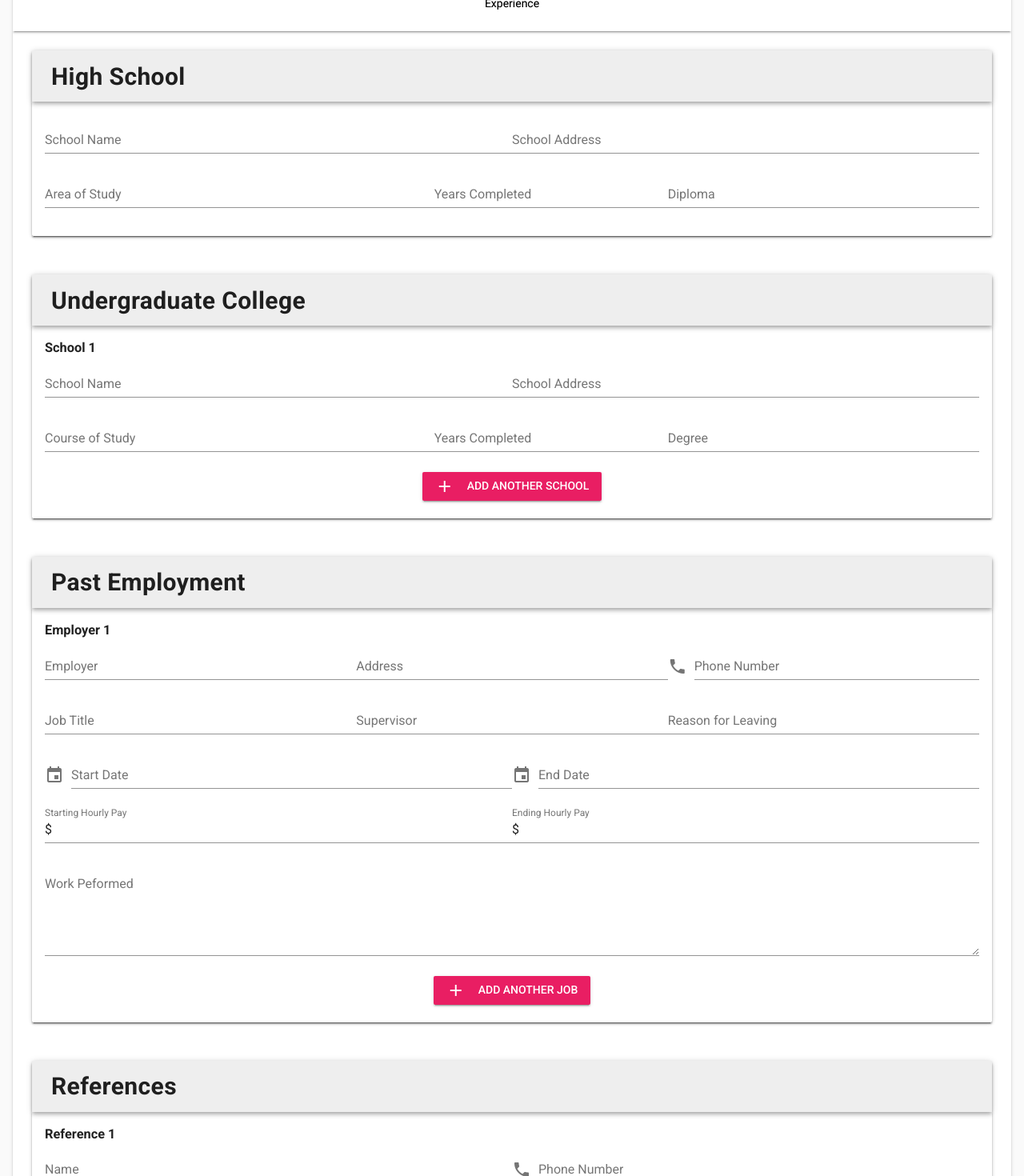
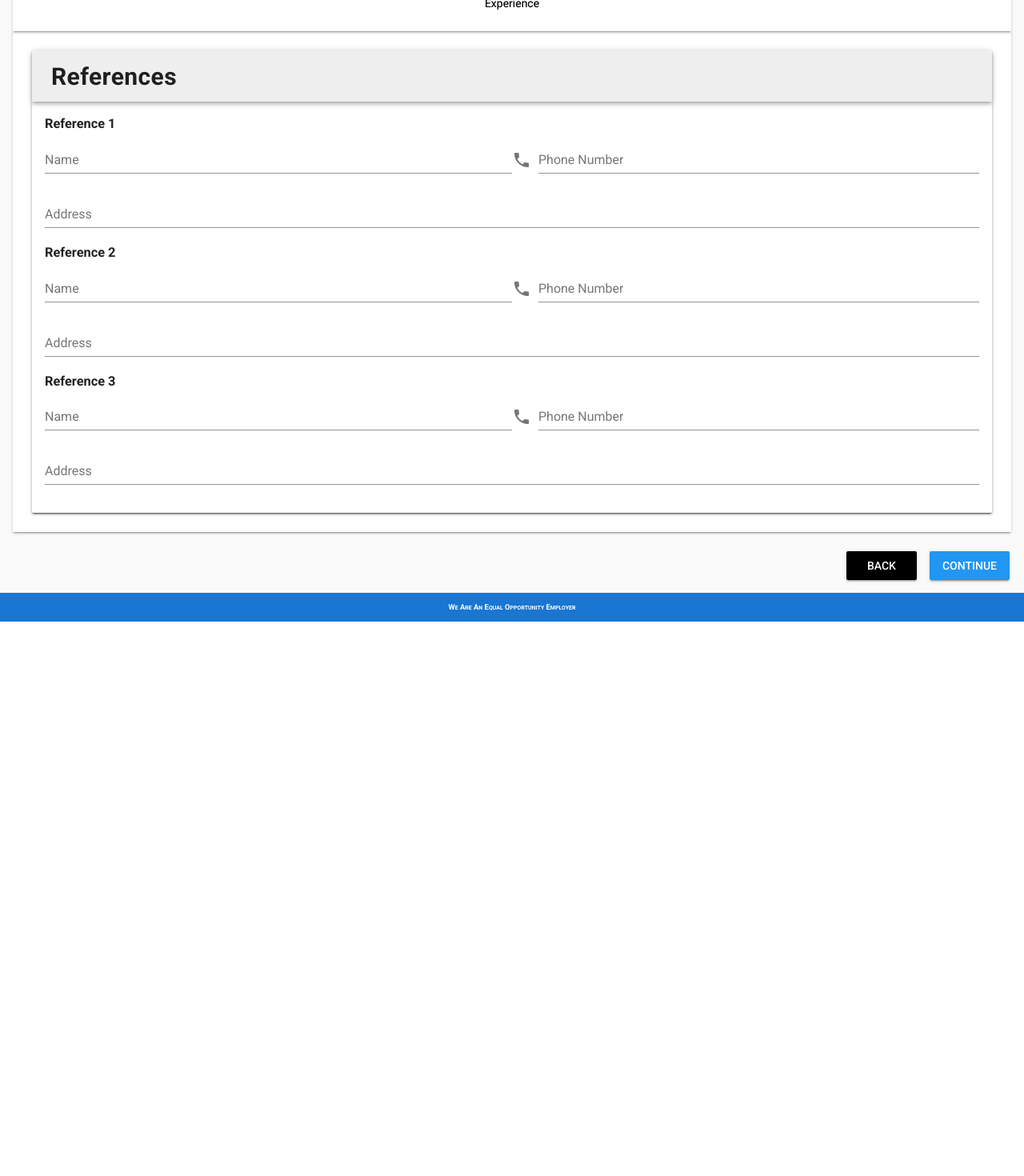
Before and after one commit to I3uckwheat/job-application-form, a Vue app: page /job-app/step2 in a window 1280 px wide. Shown: the part 520-1990 px from the top of the page at 80% size. After the commit the page ends 1297 px from the top, so only its background shows below. Built offline with nearby package versions, Linux system fonts and the light colour scheme.

Commit message:
sets up for reactivity

```diff
--- a/src/components/JobApp/Step2/Step2.vue
+++ b/src/components/JobApp/Step2/Step2.vue
@@ -1,9 +1,9 @@
 <template>
   <v-form ref="form">
-    <high-school-form></high-school-form>
-    <undergrad-school-form></undergrad-school-form>
-    <past-employment-form></past-employment-form>
-    <references-form></references-form>
+    <!-- <high-school-form v-model="highSchool"></high-school-form> -->
+    <!-- <undergrad-school-form v-model="undergrad"></undergrad-school-form> -->
+    <!-- <past-employment-form v-model="pastEmployment"></past-employment-form> -->
+    <references-form v-model="references"></references-form>
   </v-form>
  </template>
 
@@ -14,6 +14,14 @@ import PastEmploymentForm from "./PastEmploymentForm/PastEmploymentForm.vue";
 import ReferencesForm from "./ReferencesForm/ReferencesForm.vue";
 
 export default {
+  data() {
+    return {
+      highSchool: {},
+      undergrad: {},
+      pastEmployment: {},
+      references: {}
+    }
+  },
   components: {
     HighSchoolForm,
     UndergradSchoolForm,
@@ -22,7 +30,6 @@ export default {
   },
   beforeRouteLeave(to, from, next) {
     next(this.$refs.form.validate());
-
   }
 };
 </script>
```
